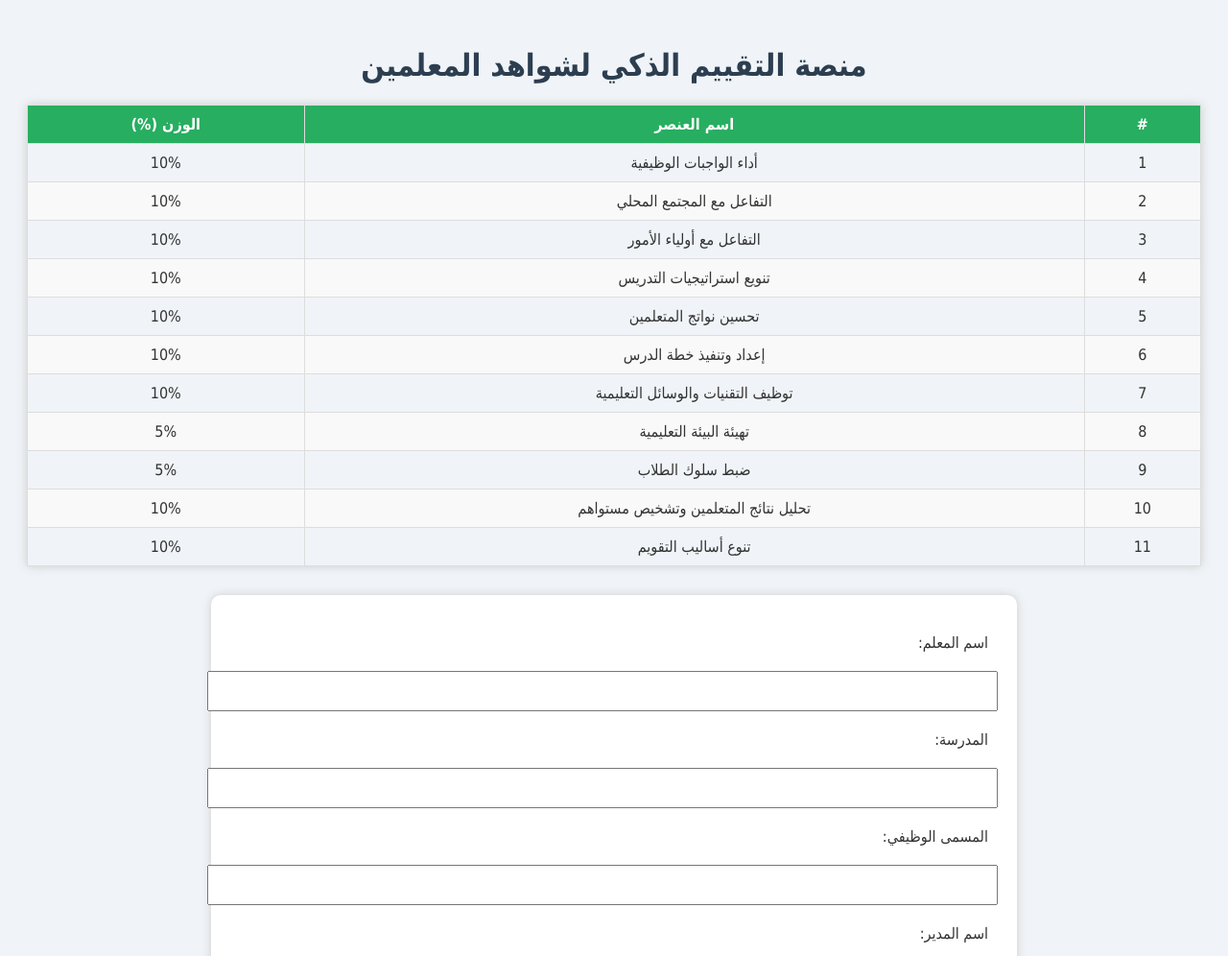
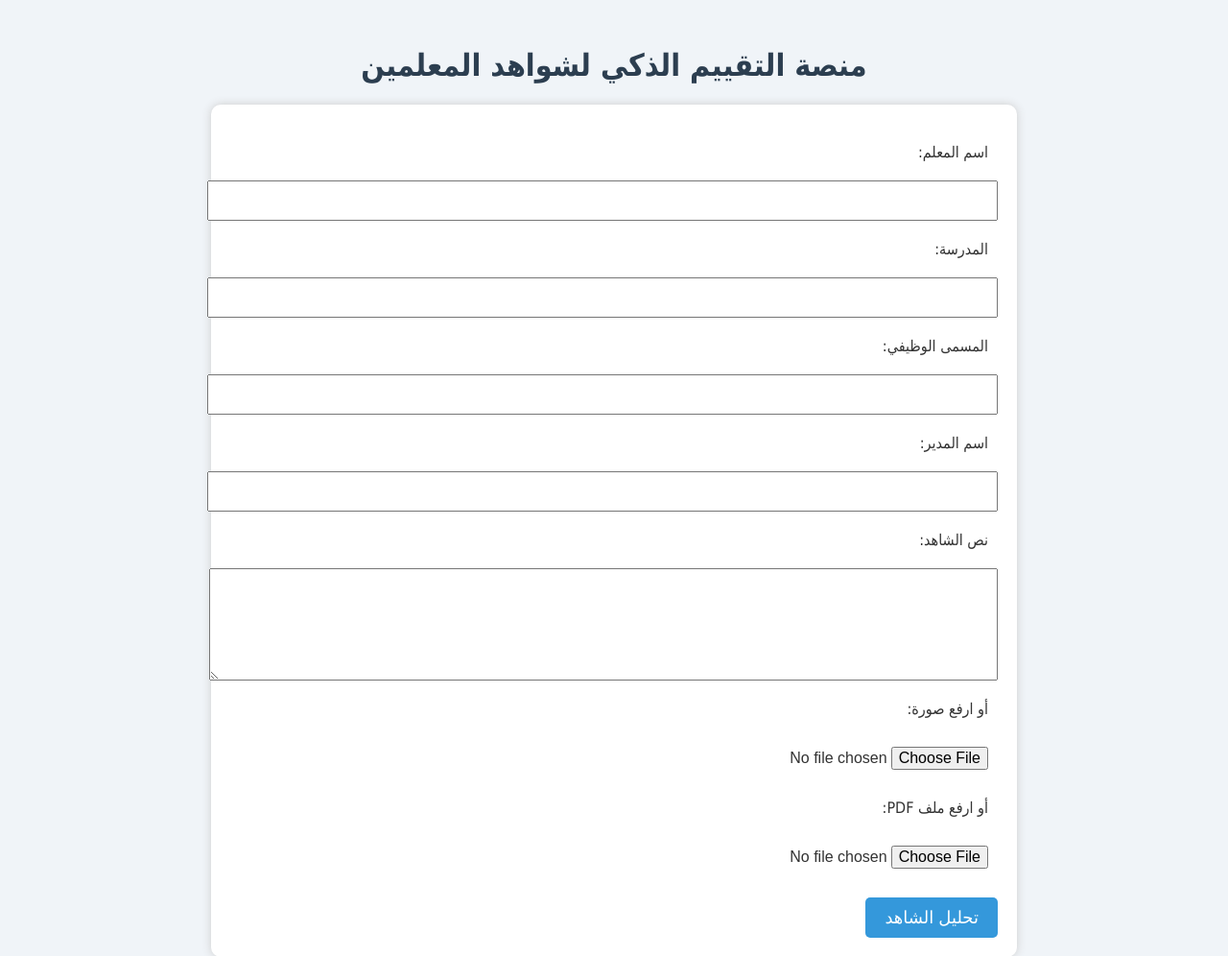
Before and after one commit to aliasiriiii/smart-ai, a Flask app: page / in a window 1280 px wide. Shown: the top 996 px of the page at 96% size. Run offline with Flask 3, Linux system fonts and the light colour scheme.

Commit message:
Update index.html

```diff
--- a/templates/index.html
+++ b/templates/index.html
@@ -77,30 +77,6 @@
 
 <h1>منصة التقييم الذكي لشواهد المعلمين</h1>
 
-<!-- جدول العناصر الرسمية -->
-<table>
-  <thead>
-    <tr>
-      <th>#</th>
-      <th>اسم العنصر</th>
-      <th>الوزن (%)</th>
-    </tr>
-  </thead>
-  <tbody>
-    <tr><td>1</td><td>أداء الواجبات الوظيفية</td><td>10%</td></tr>
-    <tr><td>2</td><td>التفاعل مع المجتمع المحلي</td><td>10%</td></tr>
-    <tr><td>3</td><td>التفاعل مع أولياء الأمور</td><td>10%</td></tr>
-    <tr><td>4</td><td>تنويع استراتيجيات التدريس</td><td>10%</td></tr>
-    <tr><td>5</td><td>تحسين نواتج المتعلمين</td><td>10%</td></tr>
-    <tr><td>6</td><td>إعداد وتنفيذ خطة الدرس</td><td>10%</td></tr>
-    <tr><td>7</td><td>توظيف التقنيات والوسائل التعليمية</td><td>10%</td></tr>
-    <tr><td>8</td><td>تهيئة البيئة التعليمية</td><td>5%</td></tr>
-    <tr><td>9</td><td>ضبط سلوك الطلاب</td><td>5%</td></tr>
-    <tr><td>10</td><td>تحليل نتائج المتعلمين وتشخيص مستواهم</td><td>10%</td></tr>
-    <tr><td>11</td><td>تنوع أساليب التقويم</td><td>10%</td></tr>
-  </tbody>
-</table>
-
 <!-- نموذج الإدخال -->
 <form method="POST" enctype="multipart/form-data" onsubmit="document.getElementById('loading').style.display = 'block';">
   <label>اسم المعلم:</label>
```
